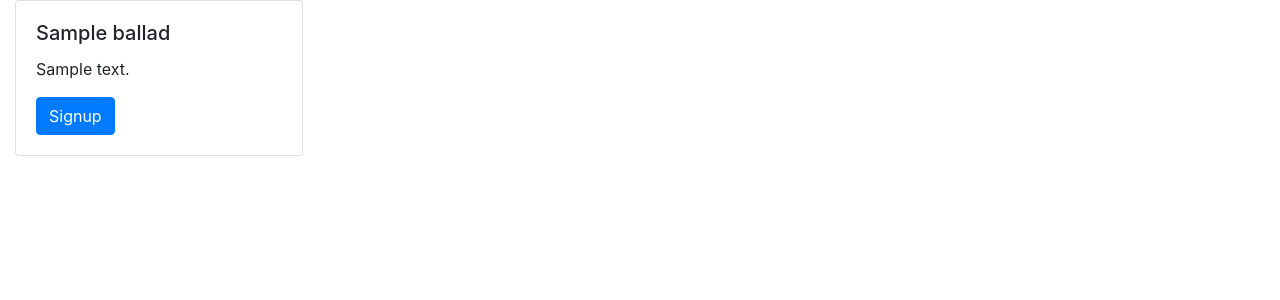
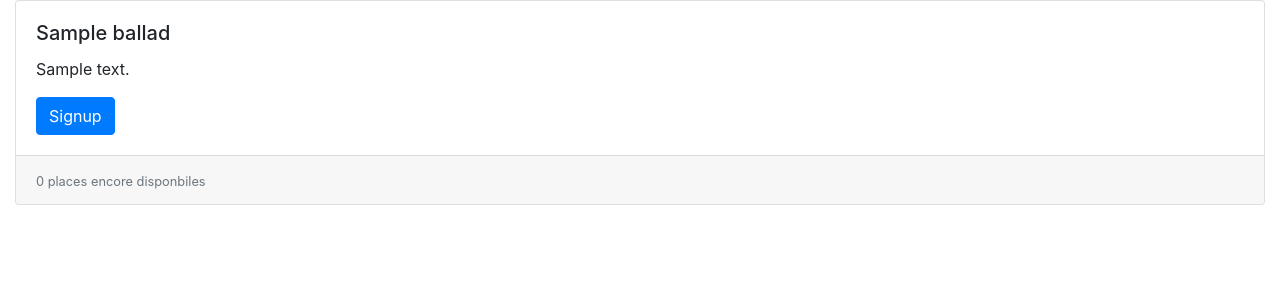
Before and after one commit to acelpb/dyn_signup, a Django app: page / in a window 1280 px wide. Shown: the part 56-356 px from the top of the page. Run offline with Django 3.2, Linux system fonts and the light colour scheme; tables that the repository leaves empty hold one stand-in row (values such as "Sample post").

Commit message:
fix(ballades): display spots left

```diff
--- a/dynasignup/settings.py
+++ b/dynasignup/settings.py
@@ -24,7 +24,7 @@ SECRET_KEY = 'django-insecure-hmv)rcew6libys3k1an7k-b#)j5xw$telg&##zjv#ny*iz*#7-
 # SECURITY WARNING: don't run with debug turned on in production!
 DEBUG = True
 
-ALLOWED_HOSTS = ["inscriptions.dynamobile.net"]
+ALLOWED_HOSTS = ["inscriptions.dynamobile.net", '127.0.0.1']
 
 # Application definition
 
--- a/signup/models.py
+++ b/signup/models.py
@@ -15,6 +15,9 @@ class Ballad(models.Model):
     def __str__(self):
         return self.title
 
+    def available(self):
+        return max(int(self.max_participants * 0.9) - self.participant_set.count(), 0)
+
 
 class Participant(models.Model):
     signup = models.ForeignKey(Signup, on_delete=models.CASCADE)
--- a/templates/signup/ballads.html
+++ b/templates/signup/ballads.html
@@ -1,21 +1,18 @@
 {% extends "base.html" %}
 
 {% block content %}
-
-    <div class="row">
+    <div class="card-deck">
         {% for ballad in object_list %}
-            <div class="col-4 col-sm-6">
             <div class="card" style="width: 18rem;">
                 <div class="card-body">
                     <h5 class="card-title">{{ ballad.title }}</h5>
                     <p class="card-text">{{ ballad.description }}</p>
                     <a href="{% url "participant_form" %}" class="btn btn-primary">Signup</a>
                 </div>
+                <div class="card-footer">
+                  <small class="text-muted">{{ ballad.available }} places encore disponbiles</small>
                 </div>
             </div>
         {% endfor %}
-
     </div>
-
-
 {% endblock %}
```
Lines whose indentation alone changed are shown as unchanged.
